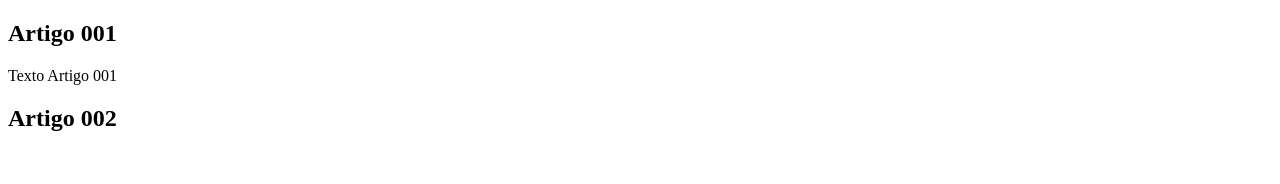
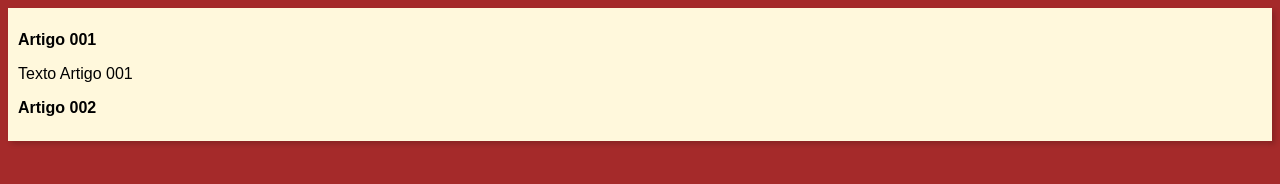
Before and after one commit to Nathyblessed/Projeto-site, a plain HTML site: page index.html in a window 1280 px wide. Drawn offline with Linux system fonts and the light colour scheme.

Commit message:
iniciei o design

```diff
--- /dev/null
+++ b/estilos/style.css
@@ -0,0 +1,14 @@
+* {
+  font-family: Arial, Helvetica, sans-serif;
+  font-size: 16px;
+}
+body {
+  background-color: rgb(165, 42, 42);
+}
+main {
+  background-color: cornsilk;
+  widows: 500px;
+  margin: auto;
+  padding: 10px;
+  box-shadow: 3px 3px 5px rgba(0, 0, 0, 0.178);
+}
--- a/index.html
+++ b/index.html
@@ -4,6 +4,7 @@
     <meta charset="UTF-8" />
     <meta name="viewport" content="width=device-width, initial-scale=1.0" />
     <title>titulo do site</title>
+    <link rel="stylesheet" href="estilos/style.css" />
   </head>
   <body>
     <main>
```
